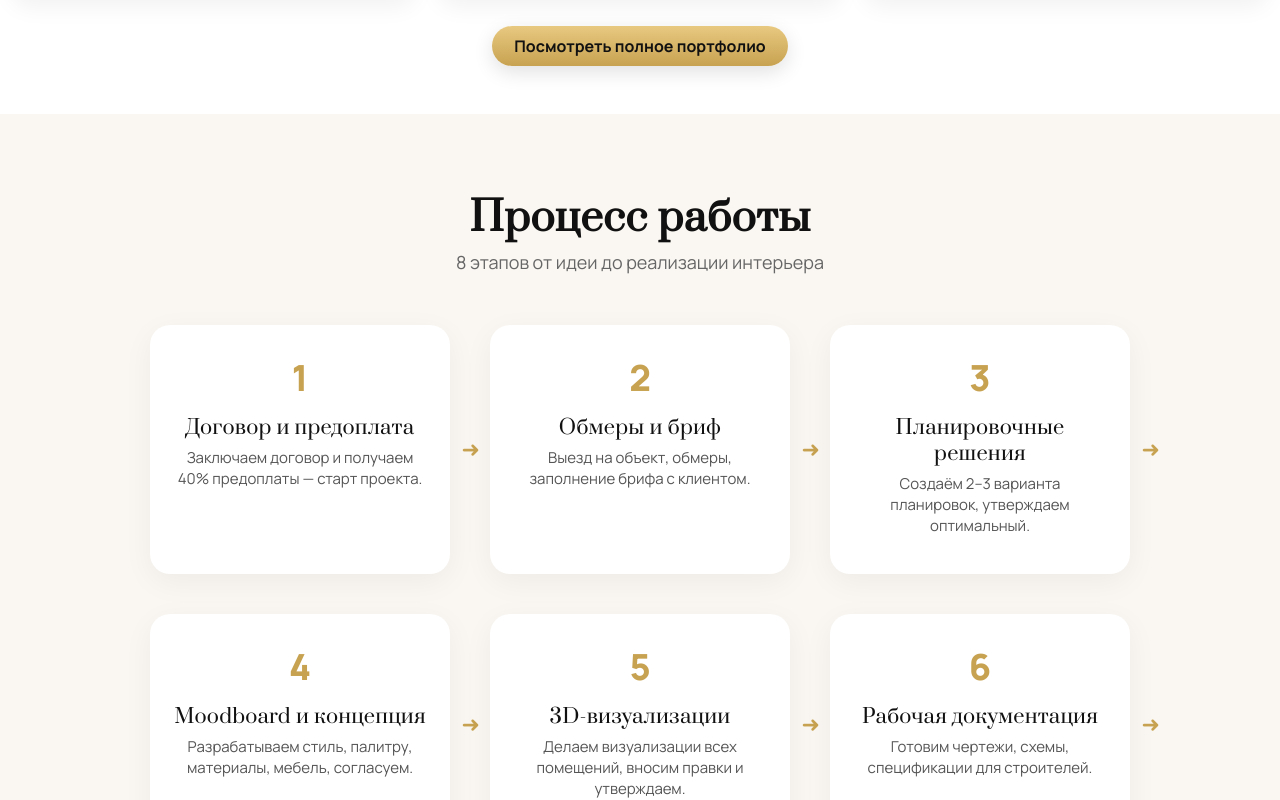
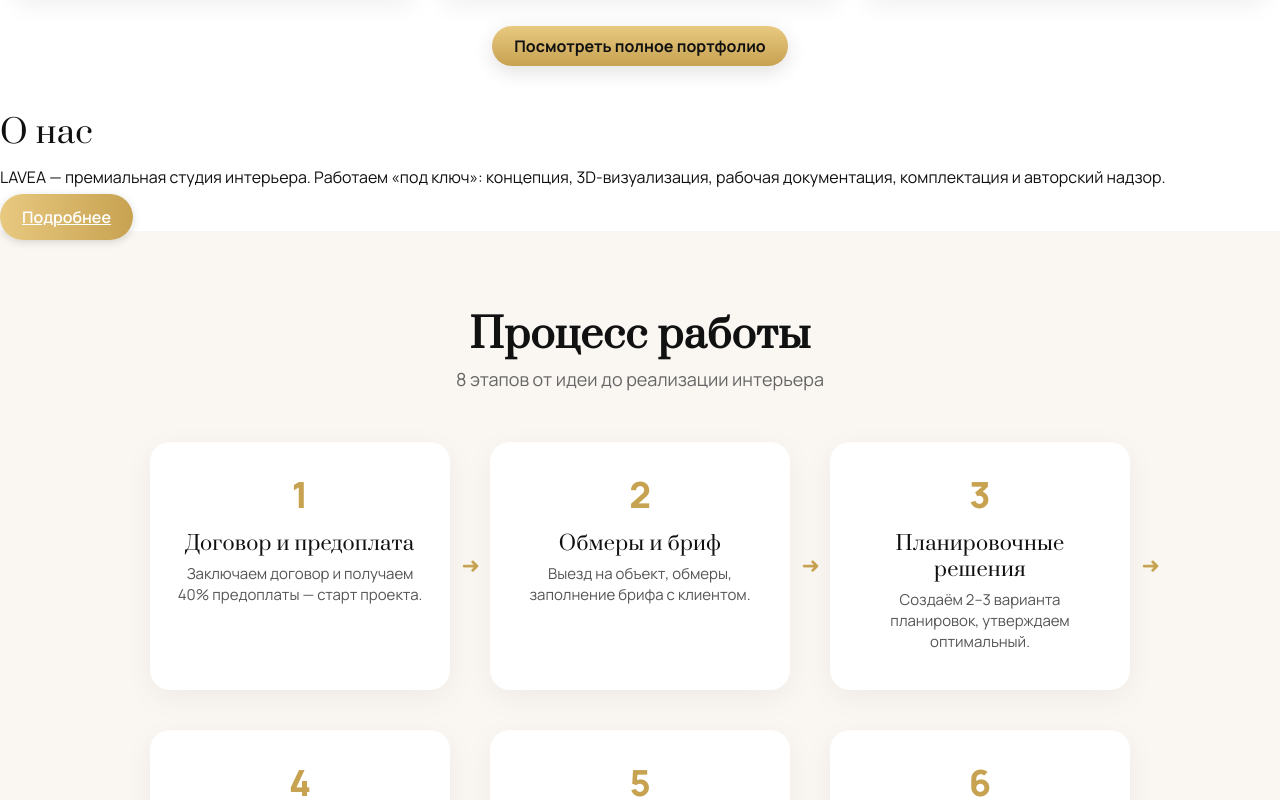
Before and after one commit to ankakisis-cloud/lavea-site, a Next.js app: page / in a window 1280 px wide. Shown: the part 1376-2176 px from the top of the page. Built offline with nearby package versions, Linux system fonts and the light colour scheme.

Commit message:
Update page.js

```diff
--- a/app/page.js
+++ b/app/page.js
@@ -2,6 +2,7 @@
 
 import HeroFullscreen from "../components/HeroFullscreen";
 import PortfolioPreview from "../components/PortfolioPreview";
+import AboutShort from "../components/AboutShort";
 import ProcessBlock from "../components/ProcessBlock";
 import PricingBlock from "../components/PricingBlock";
 
@@ -14,13 +15,19 @@ export default function Home() {
       {/* Портфолио (6 карточек + кнопка) */}
       <PortfolioPreview />
 
-      {/* НОВЫЙ БЛОК ПРОЦЕСС — стоит между Портфолио и Ценами */}
-      <ProcessBlock />
+      {/* КОРОТКИЙ «О НАС» — сразу после портфолио */}
+      <AboutShort />
+
+      {/* ПРОЦЕСС — обёрнут якорем для кнопки в шапке */}
+      <section id="process" aria-label="Наш процесс">
+        <ProcessBlock />
+      </section>
 
       {/* Цены */}
       <PricingBlock />
 
-      {/* Отзывы, контакты и т.п. — дальше по странице */}
+      {/* Якорь для ссылки «Контакты» в шапке */}
+      <section id="contacts" aria-label="Контакты" />
     </>
   );
 }
```
